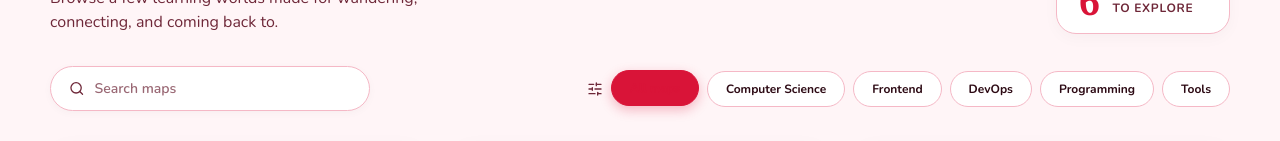
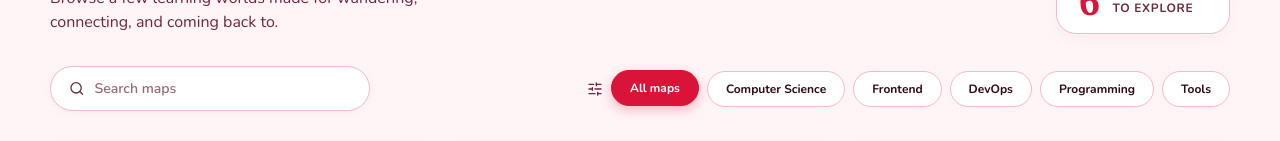
Before and after one commit to Anshuu2004/bibble, a Next.js app: page /explore in a window 1280 px wide. In both pictures the pointer is over the button "All maps". Shown: the part 249-390 px from the top of the page. Built offline with nearby package versions, Linux system fonts and the light colour scheme.

Commit message:
Fix category button hover text visibility

```diff
--- a/app/globals.css
+++ b/app/globals.css
@@ -1600,6 +1600,9 @@ html.dark .preview-window-line {
 .category-row button { padding: 9px 18px; border: 1px solid var(--border); border-radius: 99px; color: var(--foreground); background: var(--card); cursor: pointer; font: 700 12px var(--font-body), sans-serif; transition: all 0.15s ease; }
 .category-row button:hover { border-color: var(--primary); color: var(--primary); transform: translateY(-1px); }
 .category-row .category-active { color: #fff; background: var(--primary); border-color: var(--primary); font-weight: 700; box-shadow: 0 4px 12px color-mix(in srgb, var(--primary) 28%, transparent); }
+.category-row .category-active:hover {
+  color: #fff;
+}
 
 .map-grid { width: min(1180px, calc(100% - 48px)); margin: 0 auto 80px; display: grid; grid-template-columns: repeat(3, 1fr); gap: 28px; }
 .map-card { overflow: hidden; border: 1px solid var(--border); border-radius: 20px; background: var(--card); box-shadow: 0 6px 22px rgba(0,0,0,.04); transition: transform .2s ease, box-shadow .2s ease; display: flex; flex-direction: column; }
```
